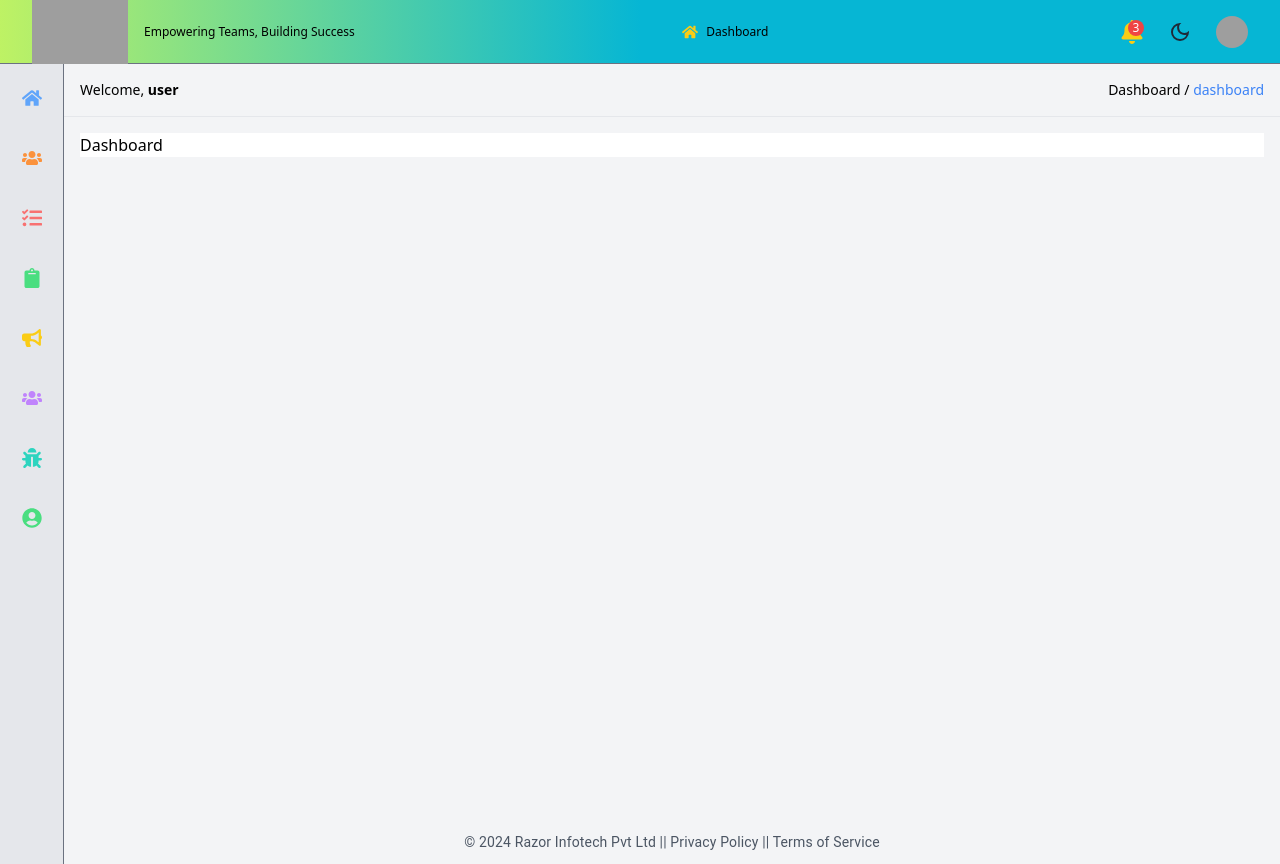
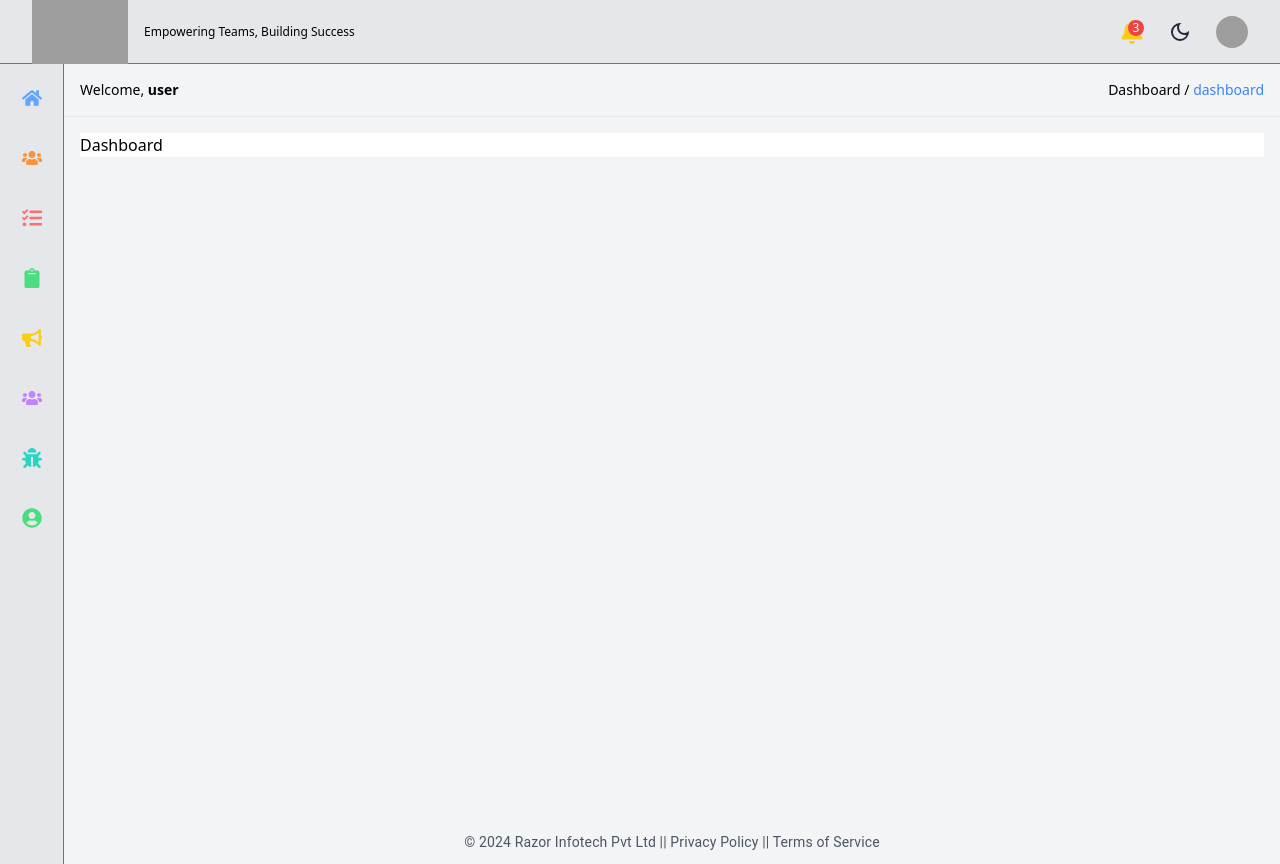
Before and after one commit to hidro001/HCMwebappfrontend, a React (Vite) app: page /dashboard in a window 1280 px wide. Built offline with nearby package versions, Linux system fonts and the light colour scheme; grey boxes are pictures that could not be loaded.

Commit message:
dashbord removed

```diff
--- a/src/components/navbar/Navbar.jsx
+++ b/src/components/navbar/Navbar.jsx
@@ -53,7 +53,7 @@ const Navbar = ({ toggleSidebar, isSidebarOpen }) => {
   return (
     <nav
       className={
-        "bg-gradient-to-l from-cyan-500 via-cyan-500 to-lime-300 text-black dark:text-white dark:bg-gray-800 z-50 border-b border-gray-500 px-4 sm:px-6 lg:px-8 flex items-center justify-between h-16 shadow-md "
+        "bg-gray-200 text-black dark:text-white dark:bg-gray-800 z-50 border-b border-gray-500 px-4 sm:px-6 lg:px-8 flex items-center justify-between h-16 shadow-md "
       }
     >
       {/* Left Section: Company Branding */}
@@ -70,7 +70,7 @@ const Navbar = ({ toggleSidebar, isSidebarOpen }) => {
         </div>
       </div>
 
-      {/* Center Section */}
+      {/* Center Section
       <div className="hidden md:flex items-center space-x-8">
         <a
           href="#dashboard"
@@ -79,7 +79,7 @@ const Navbar = ({ toggleSidebar, isSidebarOpen }) => {
           <FaHome className="text-yellow-400" />
           <span className="text-xs">Dashboard</span>
         </a>
-      </div>
+      </div> */}
 
       {/* Right Section */}
       <div className="flex items-center space-x-6">
```
